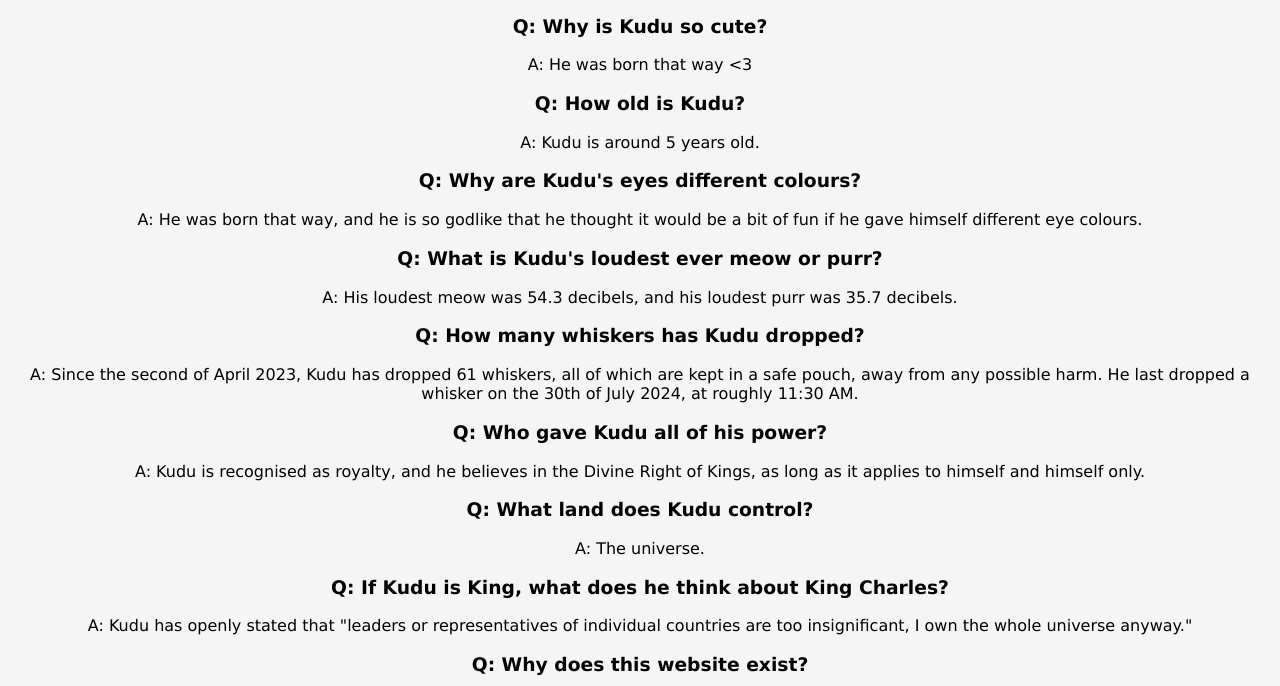
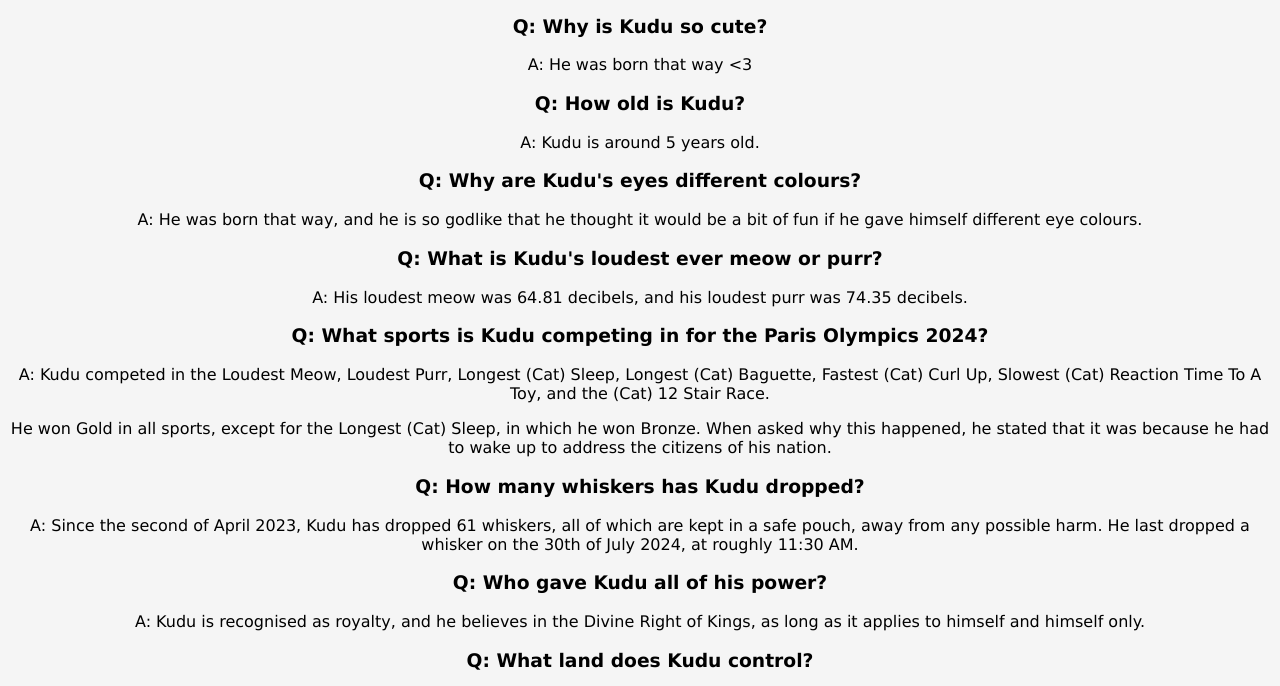
Before and after one commit to CoffeeBrewer64/kuducat, a plain HTML site: page faq.html in a window 1280 px wide. Shown: the part 105-791 px from the top of the page. Drawn offline with Linux system fonts and the light colour scheme.

Commit message:
Update faq.html

```diff
--- a/faq.html
+++ b/faq.html
@@ -91,7 +91,11 @@ text-align: center;
 <p>A: He was born that way, and he is so godlike that he thought it would be a bit of fun if he gave himself different eye colours.</p>
 
 <h3>Q: What is Kudu's loudest ever meow or purr?</h3>
-<p>A: His loudest meow was 54.3 decibels, and his loudest purr was 35.7 decibels.</p>
+<p>A: His loudest meow was 64.81 decibels, and his loudest purr was 74.35 decibels.</p>
+
+<h3>Q: What sports is Kudu competing in for the Paris Olympics 2024?</h3>
+<p>A: Kudu competed in the Loudest Meow, Loudest Purr, Longest (Cat) Sleep, Longest (Cat) Baguette, Fastest (Cat) Curl Up, Slowest (Cat) Reaction Time To A Toy, and the (Cat) 12 Stair Race.</p>
+<p>He won Gold in all sports, except for the Longest (Cat) Sleep, in which he won Bronze. When asked why this happened, he stated that it was because he had to wake up to address the citizens of his nation.</p>
 
 <h3>Q: How many whiskers has Kudu dropped?</h3>
 <p>A: Since the second of April 2023, Kudu has dropped 61 whiskers, all of which are kept in a safe pouch, away from any possible harm. He last dropped a whisker on the 30th of July 2024, at roughly 11:30 AM.</p>
@@ -100,7 +104,7 @@ text-align: center;
 <p>A: Kudu is recognised as royalty, and he believes in the Divine Right of Kings, as long as it applies to himself and himself only.</p>
 
 <h3>Q: What land does Kudu control?</h3>
-<p>A: The universe.</p>
+<p>A: The universe. Any land you have ever stepped foot on actually belongs to him.</p>
 
 <h3>Q: If Kudu is King, what does he think about King Charles?</h3>
 <p>A: Kudu has openly stated that "leaders or representatives of individual countries are too insignificant, I own the whole universe anyway."</p>
```
